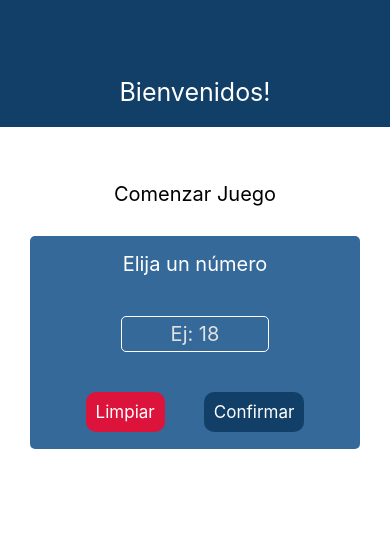
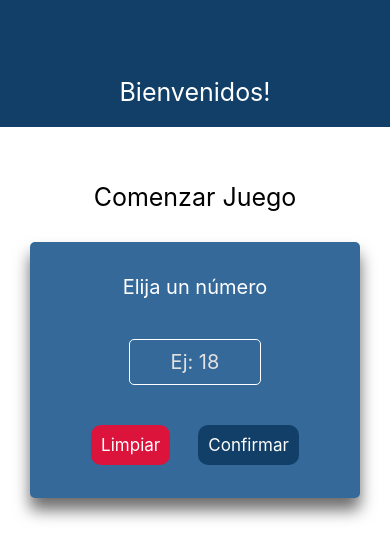
Before and after one commit to lautarodesouches/guess-number-game-app, a React Native app: screen / in a window 390 px wide. Shown: the top 560 px of the page. Built offline with nearby package versions, Linux system fonts and the light colour scheme.

Commit message:
Card component

```diff
--- /dev/null
+++ b/src/components/Card/index.js
@@ -0,0 +1,12 @@
+import { View } from "react-native";
+import { styles } from "./styles";
+
+const Card = ({children}) => {
+    return(
+        <View style={styles.card}>
+            {children}
+        </View>
+    );
+}
+
+export default Card;
--- /dev/null
+++ b/src/components/Card/styles.js
@@ -0,0 +1,22 @@
+import { StyleSheet } from "react-native";
+import { secondaryBg } from "../../../constants/colors";
+
+export const styles = StyleSheet.create({
+    card: {
+        shadowColor: "#000",
+        shadowOffset: {
+            width: 0,
+            height: 12,
+        },
+        shadowOpacity: 0.58,
+        shadowRadius: 16.00,
+        elevation: 24,
+        alignItems: "center",
+        backgroundColor: secondaryBg,
+        borderRadius: 5,
+        padding: '10%',
+        marginVertical: 30,
+        justifyContent: 'space-evenly',
+        width: '100%',
+    }
+});
--- a/src/screens/StartGame/index.js
+++ b/src/screens/StartGame/index.js
@@ -1,27 +1,28 @@
-import { View, Text, TextInput} from "react-native";
+import { View, Text, TextInput } from "react-native";
 import { ButtonDanger, ButtonPrimary } from "../../components";
+import Card from "../../components/Card";
 import { styles } from "./styles";
 
 const StartGame = () => {
-    return(
+    return (
         <View style={styles.container}>
             <Text style={styles.title}>Comenzar Juego</Text>
-            <View style={styles.inputContainer}>
+            <Card>
                 <Text style={styles.text}>Elija un número</Text>
                 <TextInput
                     style={styles.input}
                     placeholderTextColor='#e1e1e1'
-                    placeholder={'Ej: ' + Math.round(Math.random()*100)}
+                    placeholder={'Ej: ' + Math.round(Math.random() * 100)}
                     keyboardType='numeric' />
                 <View style={styles.buttonContainer}>
-                    <ButtonDanger onPressF={() => {}}>
-                        <Text>Limpiar</Text>
+                    <ButtonDanger onPressF={() => { }}>
+                        Limpiar
                     </ButtonDanger>
-                    <ButtonPrimary onPressF={() => {}}>
-                        <Text>Confirmar</Text>
+                    <ButtonPrimary onPressF={() => { }}>
+                        Confirmar
                     </ButtonPrimary>
                 </View>
-            </View>
+            </Card>
         </View>
     );
 }
--- a/src/screens/StartGame/styles.js
+++ b/src/screens/StartGame/styles.js
@@ -10,16 +10,7 @@ export const styles = StyleSheet.create({
     },
     title: {
         textAlign: 'center',
-        fontSize: 20,
-    },
-    inputContainer: {
-        alignItems: "center",
-        backgroundColor: secondaryBg,
-        borderRadius: 5,
-        padding: '5%',
-        marginVertical: 30,
-        justifyContent: 'space-evenly',
-        width: '100%',
+        fontSize: 25,
     },
     text: {
         color: secondaryText,
@@ -30,7 +21,7 @@ export const styles = StyleSheet.create({
         borderColor: '#fff',
         borderWidth: 1,
         borderRadius: 5,
-        padding: 5,
+        padding: 10,
         alignItems: 'center',
         color: secondaryText,
         fontSize: 20,
```
